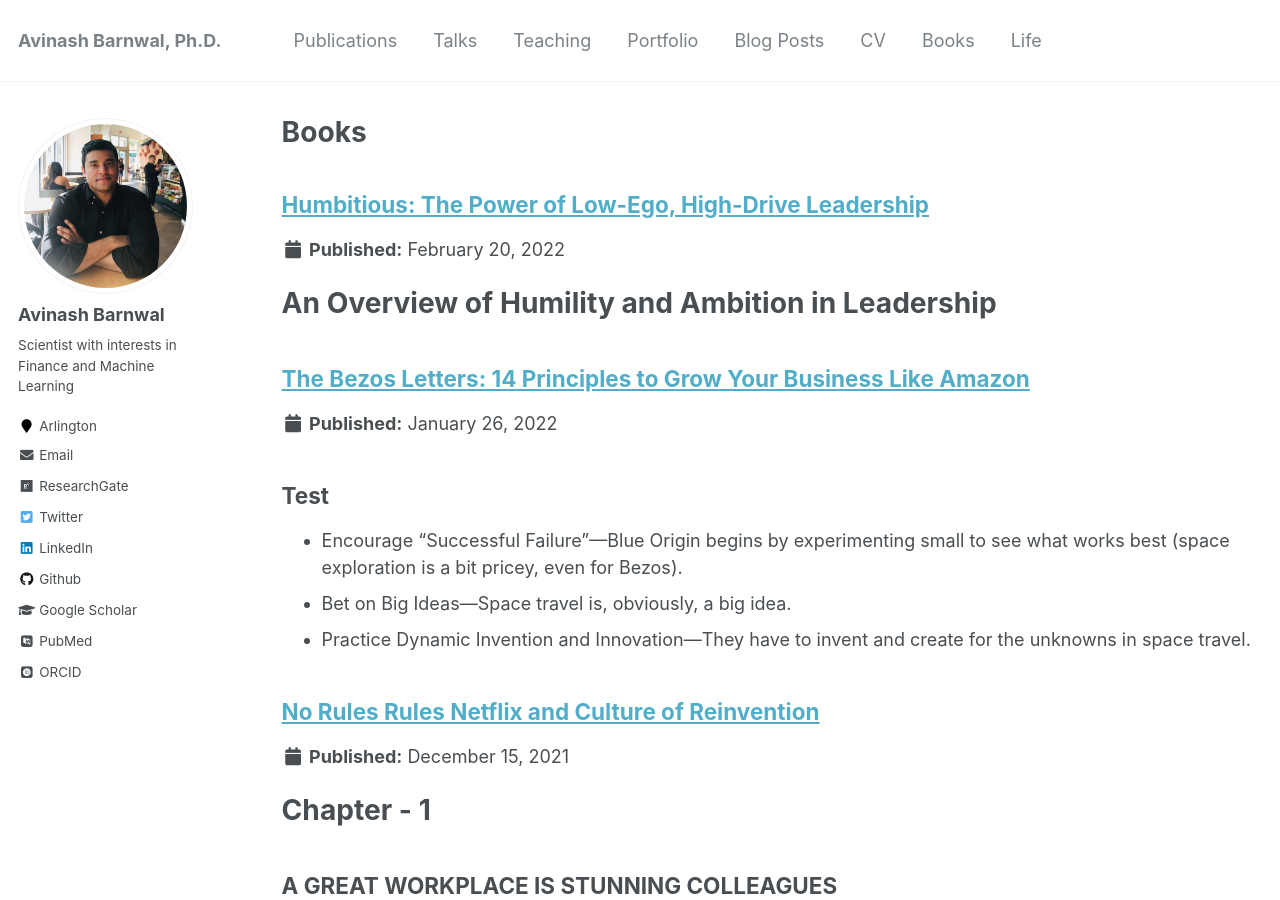
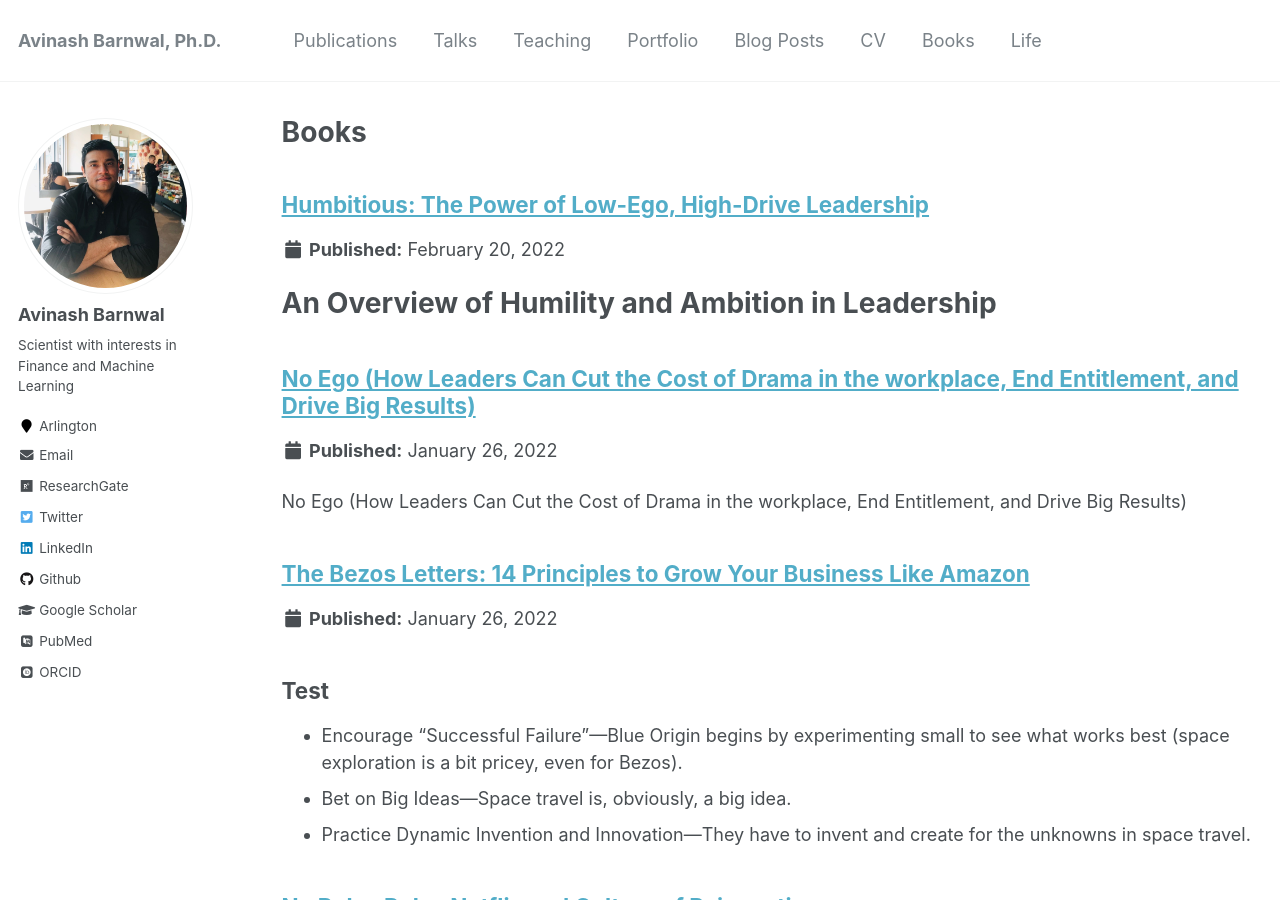
Before and after one commit to avinashbarnwal/avinashbarnwal.github.io, a Jekyll site: the page built from _pages/books.html, in a window 1280 px wide and 900 px high. Built offline with Jekyll 4.4.1, drawn with Linux system fonts in a browser that asks for light colours; some web fonts are replaced.

Commit message:
Update no_ego.md

```diff
--- a/_books/no_ego.md
+++ b/_books/no_ego.md
@@ -1 +1,9 @@
+---
+title: "No Ego (How Leaders Can Cut the Cost of Drama in the workplace, End Entitlement, and Drive Big Results)"
+collection: books
+type: "Non-Fictional"
+permalink: /books/no_ego_leadership
+date: 2022-01-26
+---
+
 No Ego (How Leaders Can Cut the Cost of Drama in the workplace, End Entitlement, and Drive Big Results)
```
